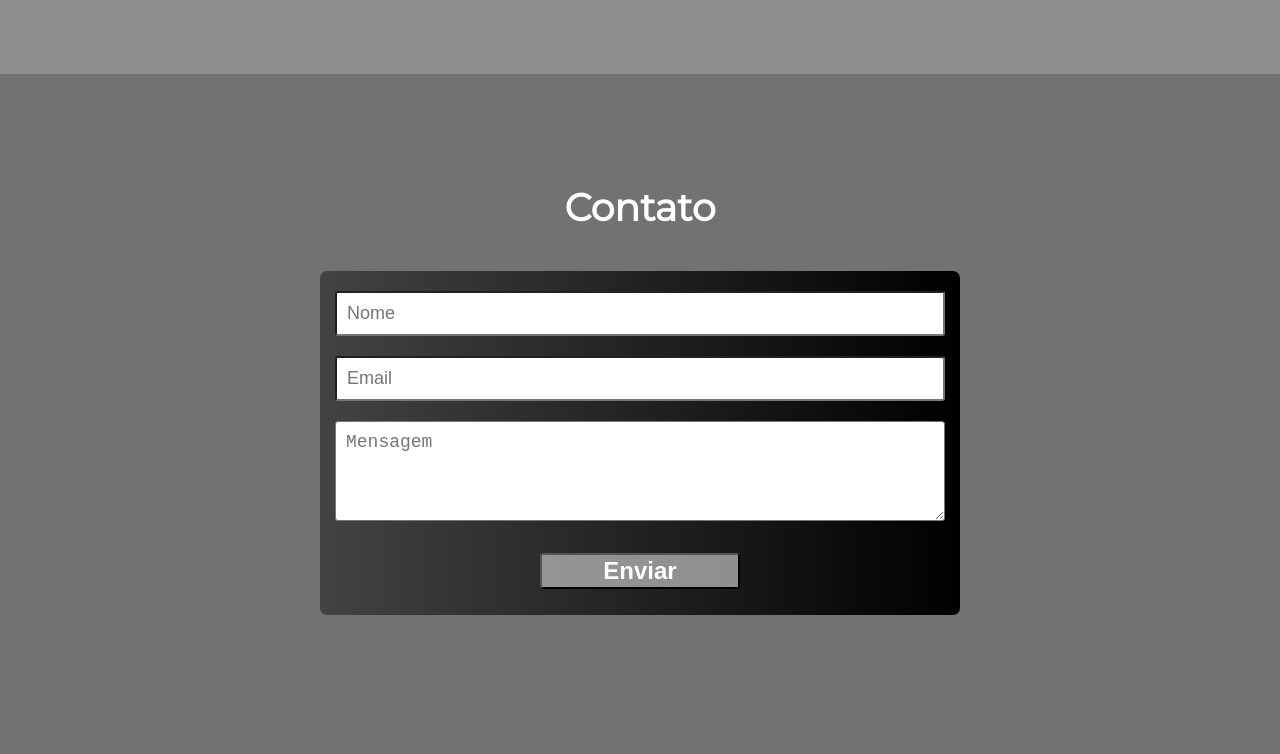
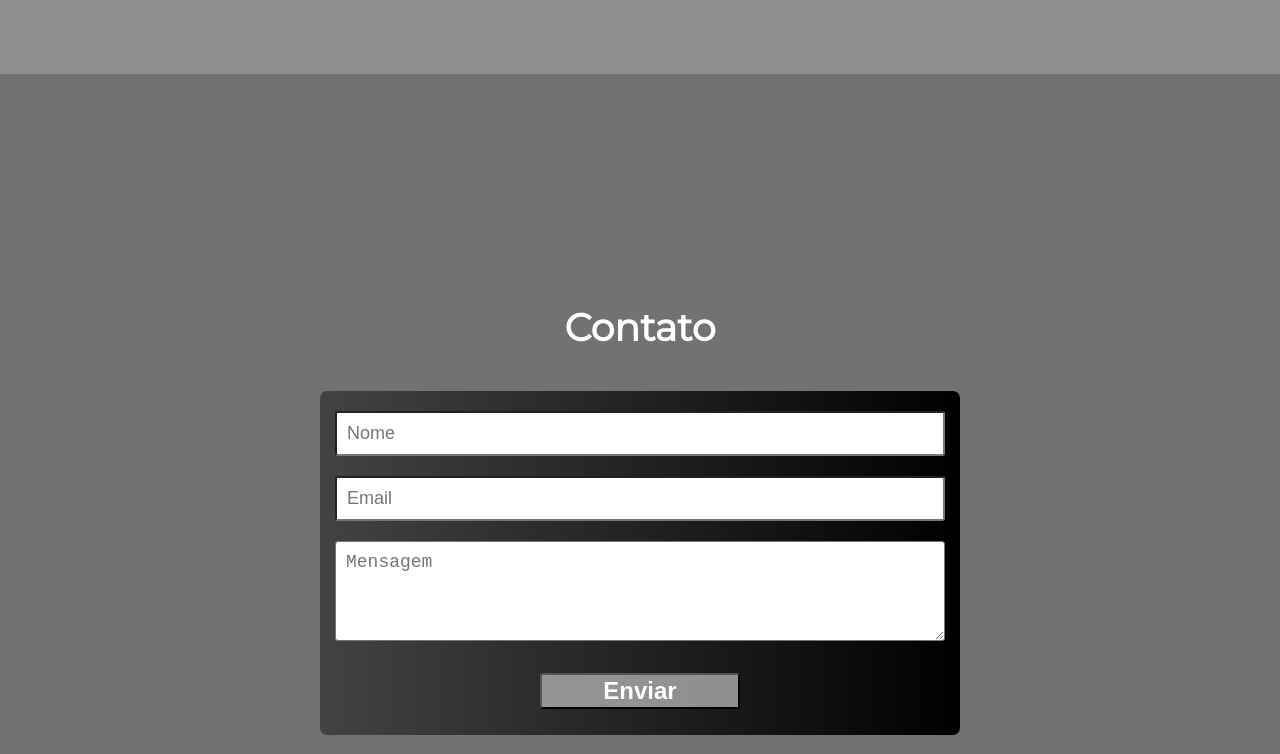
Before and after one commit to felipesoares6/felipesoares6.github.io, a website: page index.html in a window 1280 px wide. Shown: the part 3306-4060 px from the top of the page. Drawn offline with nearby package versions, Linux system fonts and the light colour scheme.

Commit message:
Arruma section contato

```diff
--- a/css/style.css
+++ b/css/style.css
@@ -616,6 +616,13 @@ textarea {
   }
 }
 
+
+@media (min-width: 1080px) {
+  .section-contato {
+    padding-top: 220px;
+  }
+}
+
 /* Footer */
 
 footer {
```
